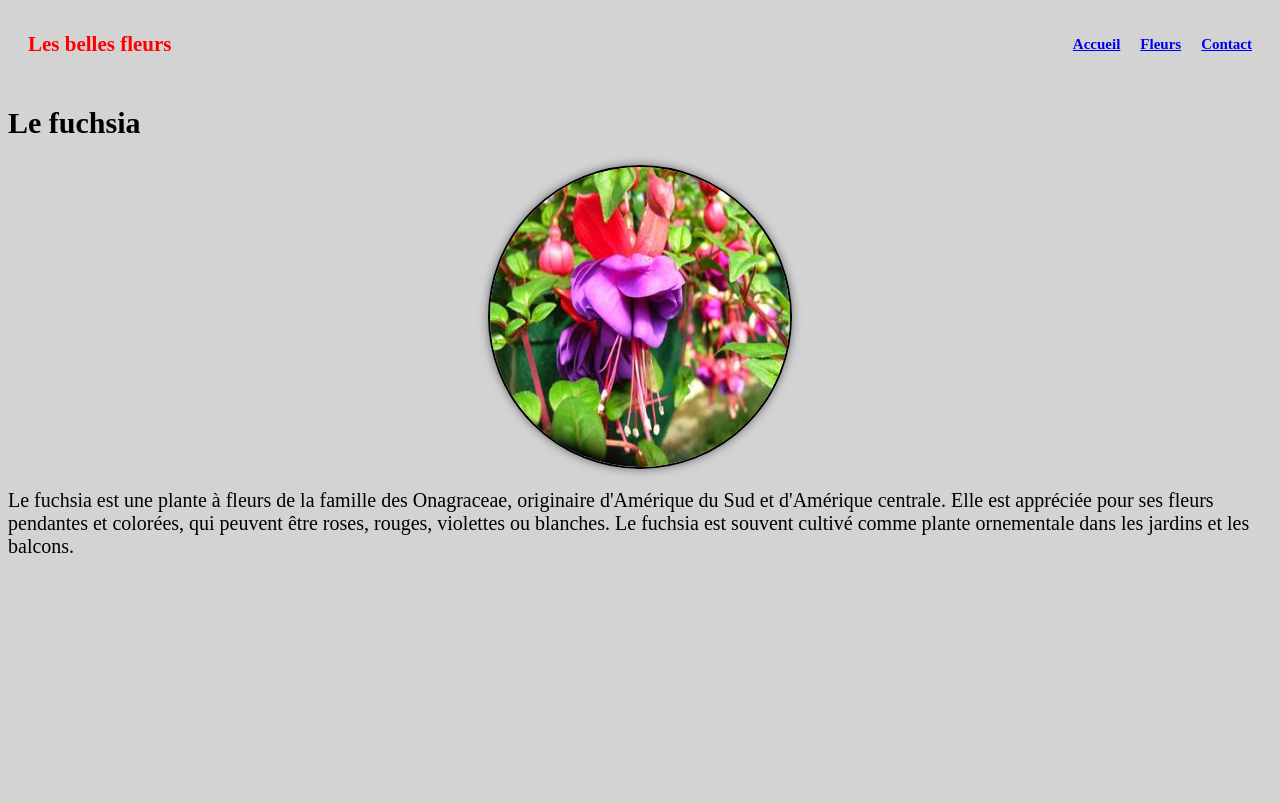
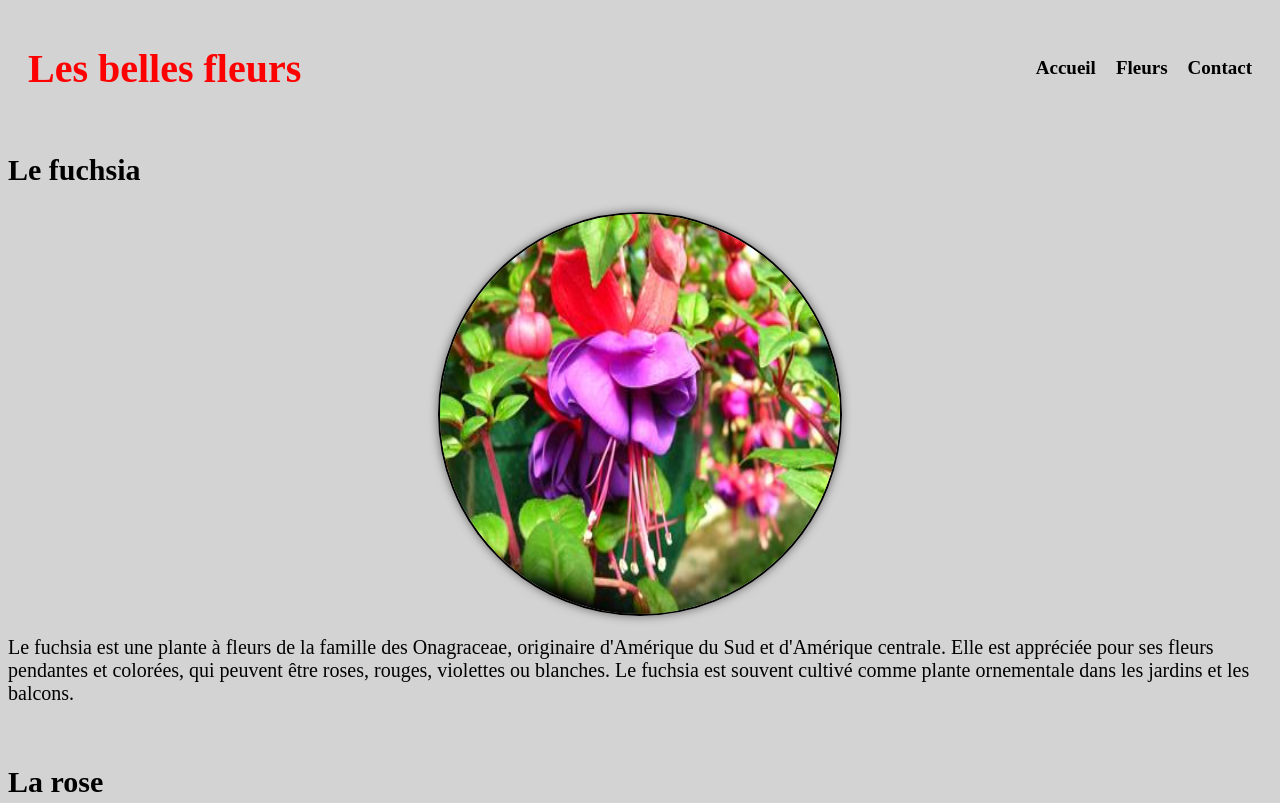
Before and after one commit to SoWeb101/projet1, a plain HTML site: page index.html in a window 1280 px wide. Shown: the top 803 px of the page. Drawn offline with Linux system fonts and the light colour scheme.

Commit message:
add flowers

```diff
--- a/index.html
+++ b/index.html
@@ -9,7 +9,7 @@
 </head>
 <body>
 
-        <header class="header">
+        <header>
     <h1 id="com">Les belles fleurs</h1>
      <nav class="navbar">
     <ul class="nav-list">
@@ -21,9 +21,19 @@
         </header>
   <section>
     <h2> Le fuchsia</h2>
-    <img id="fushia" src="assets/img/fuchsiaFleurs.jpg" alt="belle fleur rose">
-    <p id="text">Le fuchsia est une plante à fleurs de la famille des Onagraceae, originaire d'Amérique du Sud et d'Amérique centrale. Elle est appréciée pour ses fleurs pendantes et colorées, qui peuvent être roses, rouges, violettes ou blanches. Le fuchsia est souvent cultivé comme plante ornementale dans les jardins et les balcons.</p>
+    <img class="fleur" src="assets/img/fuchsiaFleurs.jpg" alt="belle fleur">
+    <p class="text">Le fuchsia est une plante à fleurs de la famille des Onagraceae, originaire d'Amérique du Sud et d'Amérique centrale. Elle est appréciée pour ses fleurs pendantes et colorées, qui peuvent être roses, rouges, violettes ou blanches. Le fuchsia est souvent cultivé comme plante ornementale dans les jardins et les balcons.</p>
    </section>
+    <section>
+        <h2>La rose</h2>
+        <img class="fleur" src="assets/img/rose.png" alt="belle fleur">
+        <p class="text">La rose est la fleur du rosier, arbuste du genre Rosa et de la famille des Rosaceae. La rose des jardins se caractérise avant tout par la multiplication de ses pétales imbriqués, qui lui donne sa forme caractéristique. </p>
+<section>
+        <h2>Le lotus</h2>
+        <img class="fleur" src="assets/img/lotus.jpg" alt="belle fleur">
+        <p class="text">Le lotus est une plante aquatique de la famille des Nelumbonaceae, connue pour ses grandes fleurs flottantes et ses feuilles en forme de disque. Il est souvent associé à la pureté et à la spiritualité dans de nombreuses cultures. Le lotus est également utilisé dans la médecine traditionnelle et la cuisine asiatique.</p>
+</section>
+
     <footer>
 
     </footer>
--- a/style.css
+++ b/style.css
@@ -1,21 +1,13 @@
 /*version mobile first*/
 #com {
     color: red;
-    font-size: 21px;
+    font-size: 28px;
     font-weight: bold;
 
 }
 
-.container {
-    display: flex;
-    flex-direction: column;
-    align-items: center;
-    justify-content: center;
-    text-align: center;
-    margin-top: 20px;
-}
 
-.header {
+header {
     display: flex;
     flex-direction: row;
     justify-content: space-between;
@@ -36,7 +28,18 @@
     font-size: 15px;
 }
 
-#fushia {
+a {
+    text-decoration: none;
+    color: black;
+    transition: color 0.3s ease;
+    font-size: 19px;
+}
+
+section{
+    margin-bottom: 60px;
+}
+
+.fleur {
     width: 300px;
     height: 300px;
     border-radius: 50%;
@@ -69,4 +72,19 @@
   body {
     font-size: 20px;
    }
+
+ #com {
+        font-size: 40px;
+    }
+
+    header {
+        font-size: 28px;
+    }
+    .nav-list {
+        font-size: 18px;
+    }
+    .fleur {
+        width: 400px;
+        height: 400px;
+    }
 }
```
Also changed, not shown: assets/img/lotus.jpg (added), assets/img/rose.png (added).
